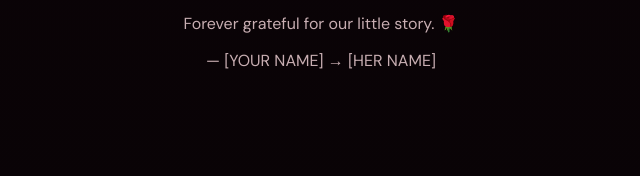
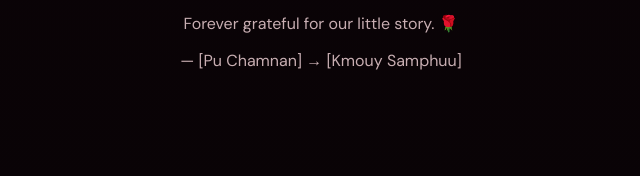
Before and after one commit to somneangchamnan-prog/5-month-anniversary, a plain HTML site: page index.html in a window 1280 px wide. Shown: the part 6299-6475 px from the top of the page, 319-959 px from the left. Drawn offline with nearby package versions, Linux system fonts and the light colour scheme.

Commit message:
Update index.html

```diff
--- a/index.html
+++ b/index.html
@@ -170,7 +170,7 @@
         <h2>5 months down…<br>and hopefully many, many more to go. ❤️</h2>
         <p class="thanks">Thank you for being you.</p>
         <p class="forever">Forever grateful for our little story. 🌹</p>
-        <p class="forever">— [YOUR NAME] → [HER NAME]</p>
+        <p class="forever">— [Pu Chamnan] → [Kmouy Samphuu]</p>
       </div>
     </section>
   </main>
```
